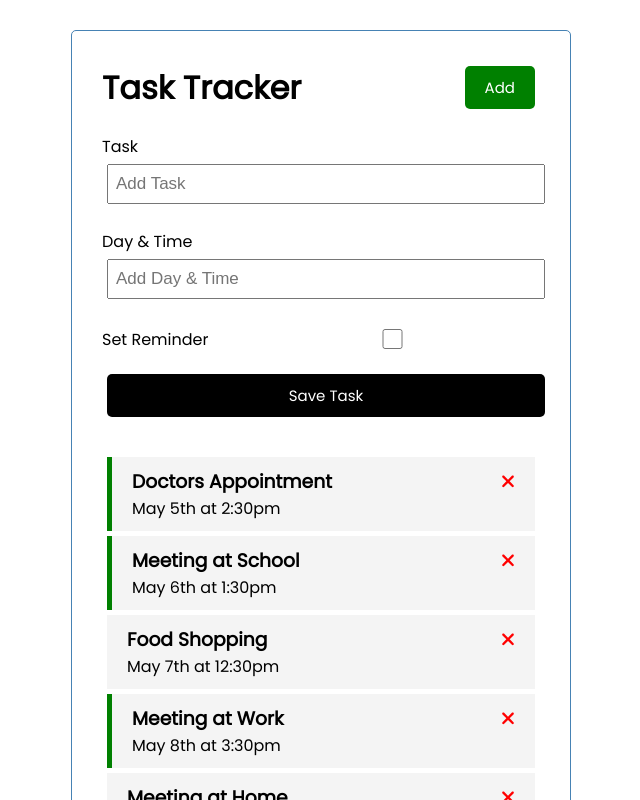
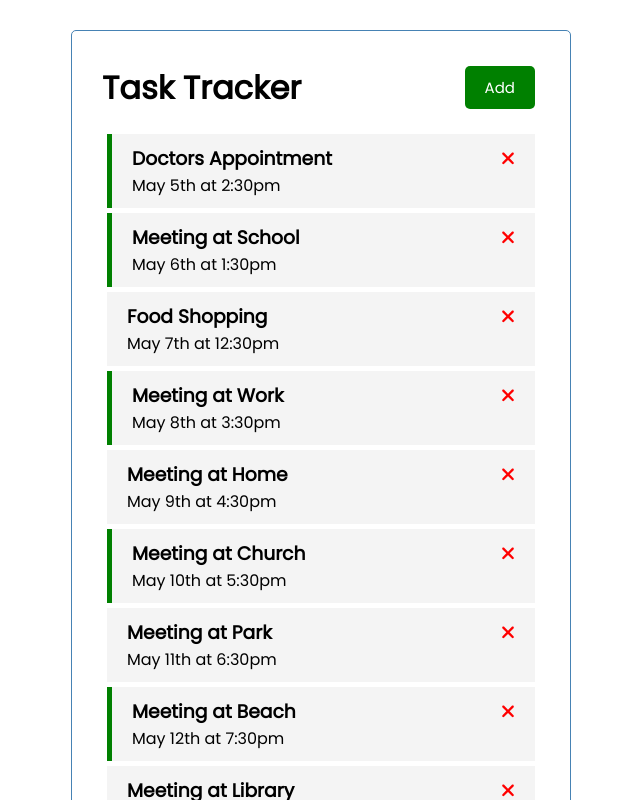
Before and after one commit to fzamiche/angular-task-tracker, an Angular app: page / in a window 1280 px wide. Shown: the top 800 px of the page, without its empty margins (319-959 px from the left). Built offline with nearby package versions, Linux system fonts and the light colour scheme; data requests are answered from the project's data file.

Commit message:
Impl toggle button : showing or not form
- Subscribe `add-task` to showAddTask
- Update uml diagram for adding task

```diff
--- a/src/app/components/add-task/add-task.component.html
+++ b/src/app/components/add-task/add-task.component.html
@@ -1,4 +1,6 @@
-<form class="add-form" (ngSubmit)="onSubmit()">
+<form
+  *ngIf="showAddTask"
+  class="add-form" (ngSubmit)="onSubmit()" >
   <div class="form-control">
     <label for="text">Task</label>
     <input type="text" name="text" [(ngModel)]="text" id="text" placeholder="Add Task">
--- a/src/app/components/add-task/add-task.component.ts
+++ b/src/app/components/add-task/add-task.component.ts
@@ -1,5 +1,7 @@
 import {Component, EventEmitter, Output} from '@angular/core';
 import {Task} from "../../models/Task";
+import {UiService} from "../../services/ui.service";
+import {Subscription} from "rxjs";
 
 @Component({
   selector: 'app-add-task',
@@ -13,6 +15,15 @@ export class AddTaskComponent {
   text: string = '';
   day: string = '';
   reminder: boolean = false;
+  showAddTask: boolean = false;
+  subscription: Subscription = new Subscription();
+
+  constructor(private uiService: UiService) {
+    this.subscription = this.uiService.onToggle()
+      .subscribe(
+        value => this.showAddTask = value
+      )
+  }
 
   onSubmit() {
     if(!this.text) {
```
Also changed, not shown: 2 other files (tests, documents, lock files or other folders).
